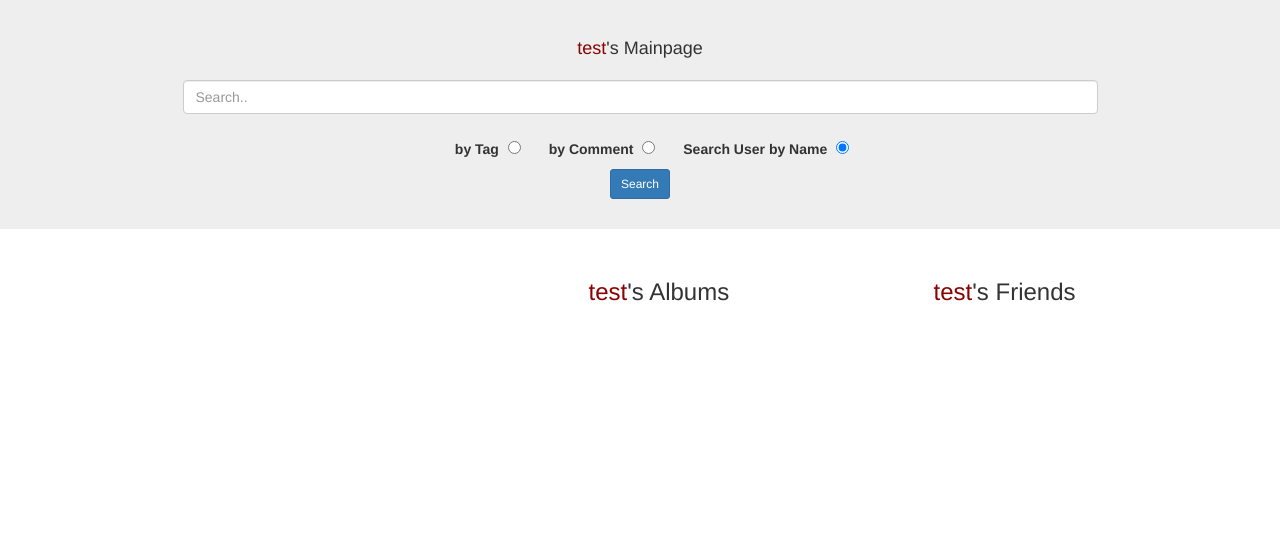
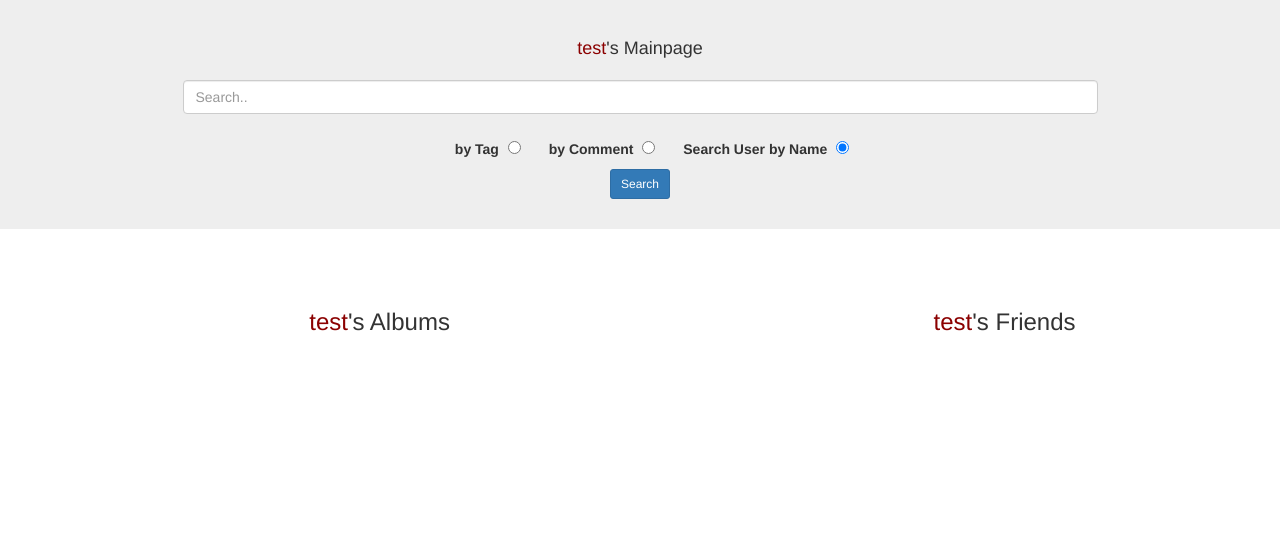
Before and after one commit to EvenGu/photo-share, a Flask app: page /profile/1 in a window 1280 px wide. Shown: the part 71-629 px from the top of the page. Run offline with Flask 2, Linux system fonts and the light colour scheme; data comes from the database, SQL or seed files in the repository; data that the repository does not hold is empty; some libraries are stand-ins or nearby versions.

Commit message:
block size

```diff
--- a/PhotoShare/templates/MyProfile.html
+++ b/PhotoShare/templates/MyProfile.html
@@ -82,8 +82,9 @@ and recommendations(photo, user)
 </section>
 
 <section>
-<div class="container">
-    <div class="col-xs-7 text-right">
+<div class="jumbotron" style="background-color: transparent; min-height: 300px">
+
+    <div class="col-xs-7 text-center">
         <!---Album--------->
         <h3><span style="color:darkred;">{{ profname }}</span>'s Albums</h3>
         <!---Create album--------->
@@ -125,6 +126,7 @@ and recommendations(photo, user)
         </div>
     </div>
   </div>
+
 </section>
 
 <!--- recommendations --->
```
